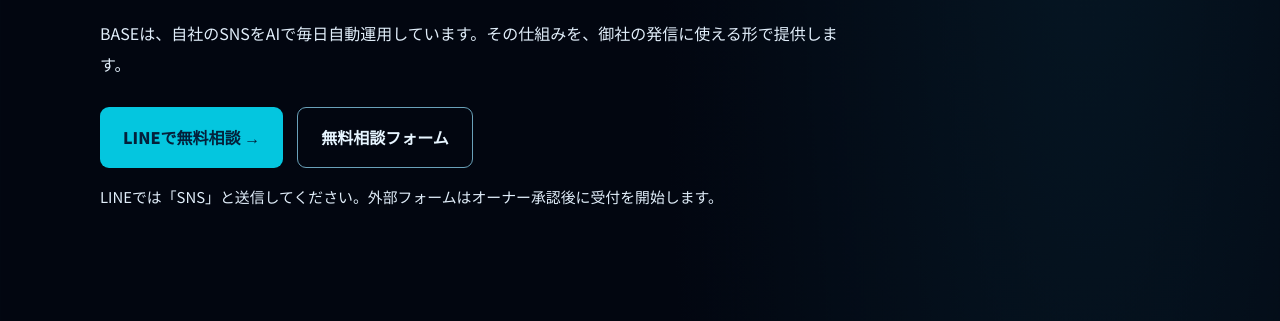
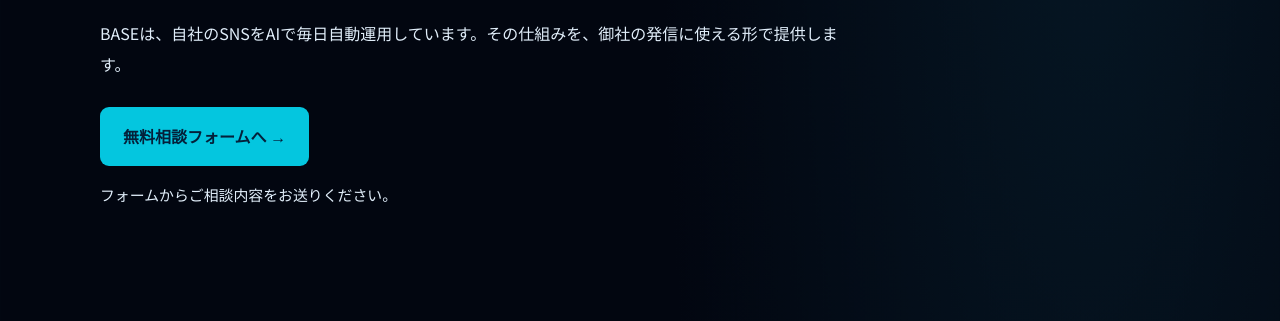
Before and after one commit to selfwilled6412-cyber/base-iwakuni, a plain HTML site: page services/sns-automation/index.html in a window 1280 px wide. Shown: the part 335-656 px from the top of the page. Drawn offline with Linux system fonts and the light colour scheme.

Commit message:
Publish SNS automation LP: enable indexing and route consultation CTAs to approved form

```diff
--- a/services/sns-automation/index.html
+++ b/services/sns-automation/index.html
@@ -2,7 +2,7 @@
 <html lang="ja"><head><meta charset="utf-8"><meta name="viewport" content="width=device-width,initial-scale=1,viewport-fit=cover">
 <title>SNS動画投稿 自動化パッケージ｜株式会社BASE・岩国市</title>
 <meta name="description" content="SNS動画の企画・制作からYouTube Shorts・Instagramリール・TikTokへの定期投稿、数字の記録まで。岩国市の株式会社BASEによるSNS動画投稿自動化パッケージ。">
-<meta name="robots" content="noindex,nofollow"><meta name="theme-color" content="#061528">
+<meta name="robots" content="index,follow"><meta name="theme-color" content="#061528">
 <link rel="canonical" href="https://selfwilled6412-cyber.github.io/base-iwakuni/services/sns-automation/">
 <link rel="stylesheet" href="../../styles.css?v=hp2"><link rel="stylesheet" href="../../assets/base-experience.css">
 <style>
@@ -44,14 +44,14 @@ body.bx-detail.sns-page :is(.tile,.price,.evidence,details) .notes{color:#516278
 <body class="bx-detail sns-page" data-bx-label="SNS AUTOMATION">
 <header class="header"><a class="brand" href="../../"><span class="brand-mark" aria-hidden="true">B</span><strong>株式会社BASE</strong></a><nav><a href="../../#about">BASEとは</a><a href="../../#services">サービス</a><a href="../../security/scs/">セキュリティ</a><a href="https://lin.ee/z5T92Yn" target="_blank" rel="noopener" class="nav-cta">LINEで相談</a></nav></header>
 <main>
-<section class="intro"><div class="wrap"><div class="eyeline">岩国市・山口県東部の中小企業・店舗向け / SNS AUTOMATION</div><h1>SNS動画、毎日投稿を「仕組み」に変える。</h1><p class="problem">撮る時間がない。続かない。何を投稿すればいいか分からない。</p><p>BASEは、自社のSNSをAIで毎日自動運用しています。その仕組みを、御社の発信に使える形で提供します。</p><div class="actions"><a class="cta" href="https://lin.ee/z5T92Yn" target="_blank" rel="noopener">LINEで無料相談 →</a><a class="cta secondary" href="https://docs.google.com/forms/d/e/1FAIpQLSc4OPBnHpe1Z9GbI2caL0LUUbjUs_uHVV_bbpaGmRF_xntmCg/viewform" target="_blank" rel="noopener">無料相談フォーム</a></div><p class="notes">LINEでは「SNS」と送信してください。外部フォームはオーナー承認後に受付を開始します。</p></div></section>
+<section class="intro"><div class="wrap"><div class="eyeline">岩国市・山口県東部の中小企業・店舗向け / SNS AUTOMATION</div><h1>SNS動画、毎日投稿を「仕組み」に変える。</h1><p class="problem">撮る時間がない。続かない。何を投稿すればいいか分からない。</p><p>BASEは、自社のSNSをAIで毎日自動運用しています。その仕組みを、御社の発信に使える形で提供します。</p><div class="actions"><a class="cta" href="https://docs.google.com/forms/d/e/1FAIpQLSc4OPBnHpe1Z9GbI2caL0LUUbjUs_uHVV_bbpaGmRF_xntmCg/viewform" target="_blank" rel="noopener">無料相談フォームへ →</a></div><p class="notes">フォームからご相談内容をお送りください。</p></div></section>
 <section class="content"><div class="wrap"><h2>こんな状態になっていませんか</h2><div class="cards"><div class="tile">SNSアカウントは作ったが、投稿が止まっている</div><div class="tile">投稿したいが、撮影・編集の時間がない</div><div class="tile">外注は高いし、社員に任せるのも続かない</div><div class="tile">投稿しても、問い合わせにつながっているか分からない</div></div></div></section>
 <section class="content"><div class="wrap"><h2>BASEの仕組み（自社で実証中）</h2><p>BASEの公式SNS（YouTube / Instagram / TikTok）は、企画・台本・動画生成・投稿・記録までをAIと自動化の仕組みで運用しています。</p><p>「自動化を売る会社が、自分で使っていない」では説得力がありません。私たちは自社の発信で検証し、数字を記録しながら改善しています。その運用ノウハウごと提供するのが、このパッケージです。</p><div class="evidence"><h3>運用実績（自社SNS／2026年11月19日時点）</h3><p>2026年11月15日からYouTube・Instagram・TikTokの自動投稿を運用。日付別・媒体別の送信状態と公開URLを台帳で管理しています。</p><p>11月19日のYouTube投稿では一度エラーとなりましたが、既存の再試行処理により当日中に送信成功を記録しました。失敗の検知と復旧を含めて運用しています。</p><p>再生数や反応、問い合わせの状況も記録・確認し、月次で正直にご報告します。盛った数字ではなく、継続できる仕組みと透明な記録を大切にします。</p><p class="notes">※投稿本数・継続日数などの数値は、計測台帳で裏付けが取れたものを確認後に更新します。無停止や成果を保証するものではありません。</p></div></div></section>
 <section class="content"><div class="wrap"><h2>パッケージ内容</h2><div class="cards"><article class="tile"><span class="num">01</span><h3>企画・台本</h3><p>御社の業種・商材に合わせた投稿テーマを設計。シリーズ化して継続発信できる形にします。</p></article><article class="tile"><span class="num">02</span><h3>動画制作</h3><p>AI音声・図解によるショート動画を制作。撮影なしでも始められます（実写素材の活用も相談可）。</p></article><article class="tile"><span class="num">03</span><h3>投稿の自動化</h3><p>YouTube / Instagram / TikTok へ定期投稿を自動化。投稿漏れ・失敗を検知する仕組み付き。</p></article><article class="tile"><span class="num">04</span><h3>数字の記録と月次報告</h3><p>再生数・反応・問い合わせを台帳で記録し、月次で報告。「投稿しただけ」で終わらせません。</p></article><article class="tile"><span class="num">05</span><h3>相談導線の整備</h3><p>プロフィール・説明欄から公式LINE・ホームページへつなぐ導線を整えます。</p></article></div></div></section>
 <section class="content"><div class="wrap"><h2>料金（2026年11月19日 オーナー決定）</h2><p>初期設定費：<strong>100,000円（税別）</strong> — アカウント整備・テーマ設計・自動投稿の構築（両プラン共通）</p><div class="pricing"><article class="price"><h3>スタンダード</h3><div class="amount">月額 30,000円 <small>（税別）</small></div><ul><li>動画は週3本まで</li><li>対応媒体は2つまで</li><li>台本修正は月2回まで</li><li>動画制作・自動投稿・月次報告</li></ul></article><article class="price"><h3>プレミアム</h3><div class="amount">月額 50,000円 <small>（税別）</small></div><ul><li>毎日投稿</li><li>対応媒体は3つ</li><li>動画制作・自動投稿・月次報告</li><li>月次改善提案付き</li></ul></article></div><p class="notes">※最低契約期間は3ヶ月です。期間終了後は、1ヶ月前までのお申し出で解約できます。実写撮影は別途お見積もり。広告費は含みません。プラットフォームの仕様変更等により投稿方法が変わる場合があります。正式な提供範囲はお見積もりでご案内します。</p></div></section>
-<section class="content"><div class="wrap"><h2>進め方</h2><div class="cards"><article class="tile"><span class="num">01</span><h3>無料相談（LINE・30分）</h3><p>現状と目的を聞きます</p></article><article class="tile"><span class="num">02</span><h3>設計</h3><p>テーマ・頻度・導線を決め、お見積もり</p></article><article class="tile"><span class="num">03</span><h3>構築</h3><p>自動投稿の仕組みと最初のシリーズを準備</p></article><article class="tile"><span class="num">04</span><h3>運用開始</h3><p>毎日の発信が自動で回り始めます</p></article><article class="tile"><span class="num">05</span><h3>月次報告</h3><p>数字を見て、テーマと導線を改善</p></article></div></div></section>
+<section class="content"><div class="wrap"><h2>進め方</h2><div class="cards"><article class="tile"><span class="num">01</span><h3>無料相談（フォーム・30分）</h3><p>現状と目的を聞きます</p></article><article class="tile"><span class="num">02</span><h3>設計</h3><p>テーマ・頻度・導線を決め、お見積もり</p></article><article class="tile"><span class="num">03</span><h3>構築</h3><p>自動投稿の仕組みと最初のシリーズを準備</p></article><article class="tile"><span class="num">04</span><h3>運用開始</h3><p>毎日の発信が自動で回り始めます</p></article><article class="tile"><span class="num">05</span><h3>月次報告</h3><p>数字を見て、テーマと導線を改善</p></article></div></div></section>
 <section class="content"><div class="wrap"><h2>よくあるご質問</h2><details><summary>撮影は必要ですか？</summary><p>いいえ。AI音声と図解の動画から始められます。店舗や商品の写真・動画があると、より御社らしい発信になります。</p></details><details><summary>どのSNSに対応していますか？</summary><p>YouTube（Shorts）、Instagram（リール）、TikTokです。1媒体からでも始められます。</p></details><details><summary>投稿内容は確認できますか？</summary><p>はい。シリーズのテーマ設計段階で方向性を確認いただき、運用開始後も月次報告で内容と数字を共有します。</p></details><details><summary>効果は保証されますか？</summary><p>再生数や問い合わせ数の保証はできません。その代わり、投稿・再生・問い合わせを記録し、数字に基づく改善を続ける運用を行います。</p></details><details><summary>解約はできますか？</summary><p>最低契約期間は3ヶ月です。期間終了後は、1ヶ月前までにお申し出いただければ解約できます。</p></details></div></section>
-<section class="last"><div class="wrap"><h2>まずは30分、今の発信の困りごとを聞かせてください。</h2><p>SNSを始めたものの止まっている方も、これからの方も。岩国市を中心に訪問相談にも対応します。</p><div class="actions"><a class="cta" href="https://lin.ee/z5T92Yn" target="_blank" rel="noopener">LINEで無料相談 →</a><a class="cta secondary" href="https://docs.google.com/forms/d/e/1FAIpQLSc4OPBnHpe1Z9GbI2caL0LUUbjUs_uHVV_bbpaGmRF_xntmCg/viewform" target="_blank" rel="noopener">無料相談フォーム</a></div><p>LINEでは「SNS」と送信してください。</p></div></section>
+<section class="last"><div class="wrap"><h2>まずは30分、今の発信の困りごとを聞かせてください。</h2><p>SNSを始めたものの止まっている方も、これからの方も。岩国市を中心に訪問相談にも対応します。</p><div class="actions"><a class="cta" href="https://docs.google.com/forms/d/e/1FAIpQLSc4OPBnHpe1Z9GbI2caL0LUUbjUs_uHVV_bbpaGmRF_xntmCg/viewform" target="_blank" rel="noopener">無料相談フォームへ →</a></div></div></section>
 </main><footer><strong>株式会社BASE</strong><span>山口県岩国市を拠点に対応｜SNS・Web・業務自動化</span></footer>
 <script defer src="../../assets/base-experience.js?v=20261024-business"></script>
 </body></html>
```
